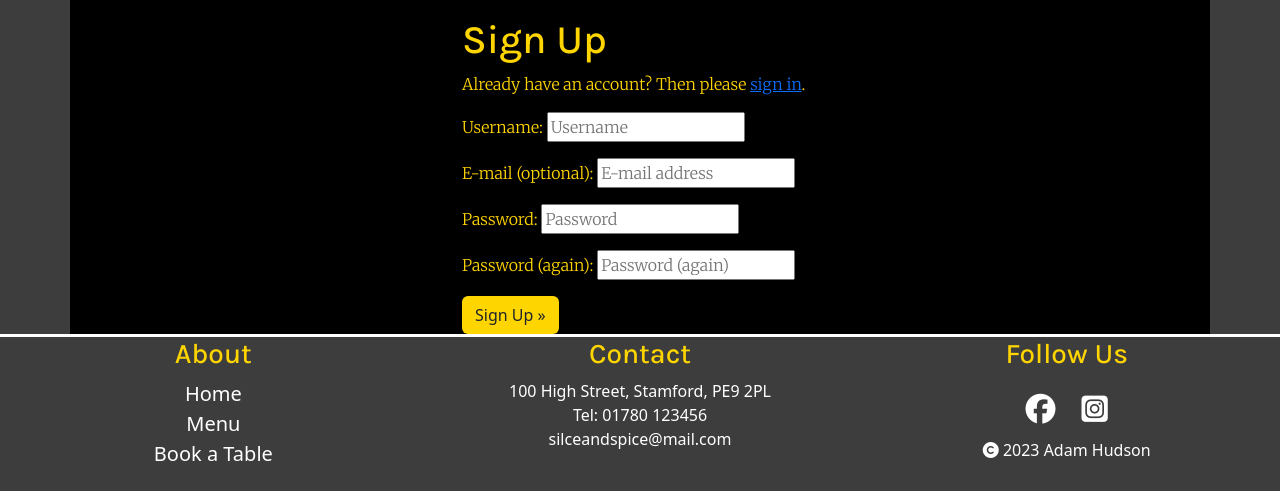
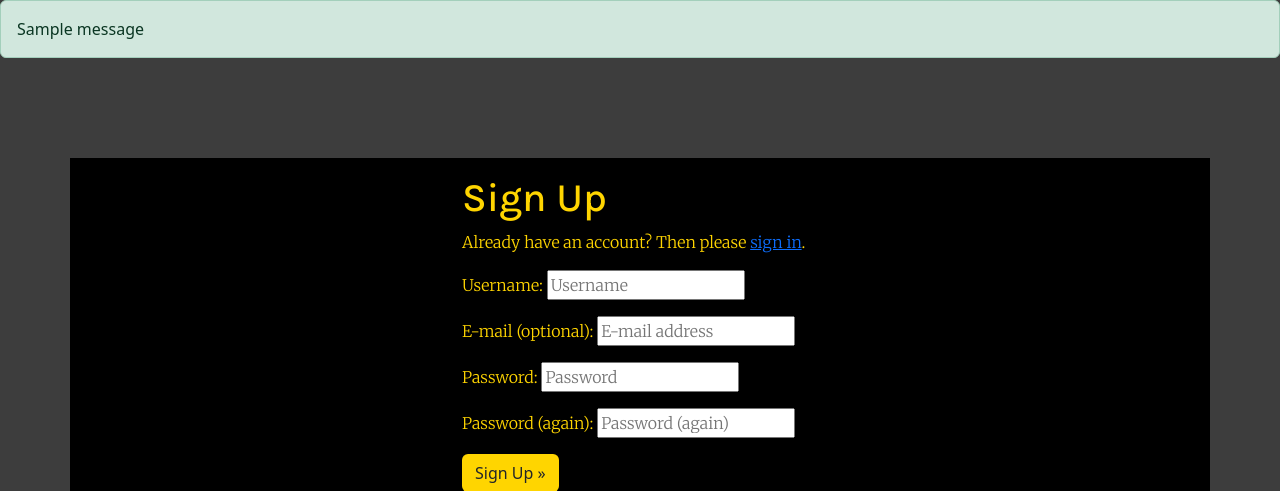
Before and after one commit to Huddy2022/slice_of_spice, a Django app: page /accounts/signup/ in a window 1280 px wide. Shown: the part 100-591 px from the top of the page. Run offline with Django 3.2, Linux system fonts and the light colour scheme; tables that the repository leaves empty hold one stand-in row (values such as "Sample post"); one stand-in notice (Sample message) is shown; some libraries are stand-ins or nearby versions.

Commit message:
add an alert message when logged in, logged out and when a table is booked using the reservations in view and add to base.html

```diff
--- a/booking/views.py
+++ b/booking/views.py
@@ -1,5 +1,6 @@
 from datetime import datetime
 
+from django.contrib import messages
 from django.shortcuts import render
 from django.contrib.auth.decorators import login_required
 from .models import Booking, Cancellation, Table, Customer
@@ -35,7 +36,9 @@ def reservations(request):
 
         reservation.save()
 
-        return render(request, 'reservations.html')
+        messages.success(request, 'Congratulations your table is booked!')
+
+        return render(request, 'book_a_table.html')
 
     return render(request, 'book_a_table.html')
 
--- a/static/css/style.css
+++ b/static/css/style.css
@@ -28,6 +28,11 @@ body p,span {
     font-size: 20px;
 }
 
+/* alert */
+
+.alert {
+    margin-top: 100px;
+}
 /* Main image */
 #main_image {
     background-attachment: fixed;
--- a/templates/base.html
+++ b/templates/base.html
@@ -49,17 +49,28 @@
                         <a class="nav-link nav" href="#">Welcome {{ user.username }}</a>
                         <a class="nav-link nav" href="/reservations">Reservations</a>
                         <a class="nav-link nav" href="{% url 'account_logout' %}">Logout</a>
-                        <a class="nav-link nav" href="https://8000-huddy2022-sliceofspice-724f0pui3mj.ws-eu92.gitpod.io/admin/">Admin User</a>
+                        <a class="nav-link nav"
+                            href="https://8000-huddy2022-sliceofspice-724f0pui3mj.ws-eu92.gitpod.io/admin/">Admin
+                            User</a>
                         {% else %}
                         <a class="nav-link nav" href="{% url 'account_signup' %}">Sign Up</a>
                         <a class="nav-link nav" href="{% url 'account_login' %}">Login</a>
-                        <a class="nav-link nav" href="https://8000-huddy2022-sliceofspice-724f0pui3mj.ws-eu92.gitpod.io/admin/login/?next=/admin/">Admin User</a>
+                        <a class="nav-link nav"
+                            href="https://8000-huddy2022-sliceofspice-724f0pui3mj.ws-eu92.gitpod.io/admin/login/?next=/admin/">Admin
+                            User</a>
                         {% endif %}
                     </div>
                 </div>
             </div>
     </div>
     </nav>
+    {% if messages %}
+    {% for message in messages %}
+    <div class="alert alert-success">
+        {{ message }}
+    </div>
+    {% endfor %}
+    {% endif %}
     {% block content %}
     <!--Content goes here-->
     {% endblock content %}
```
